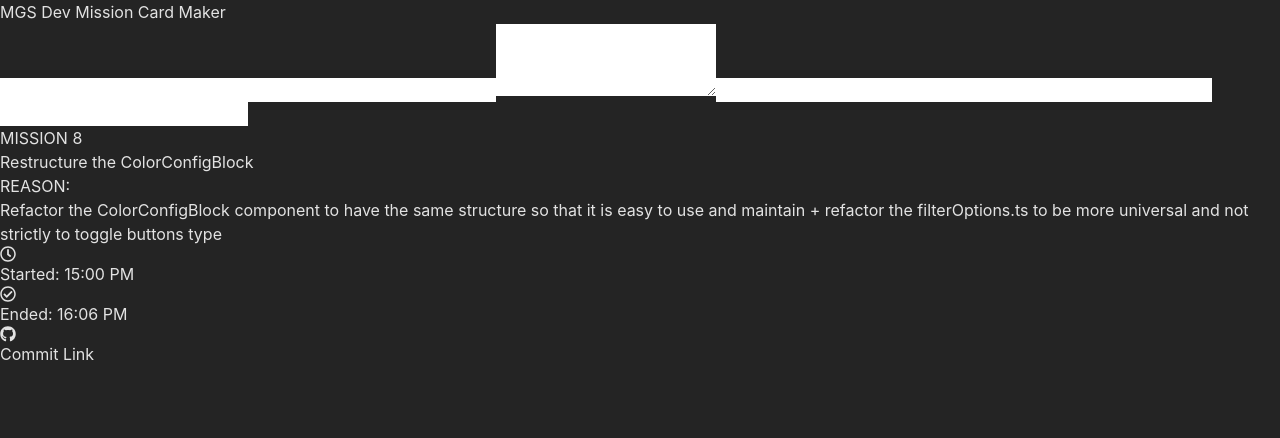
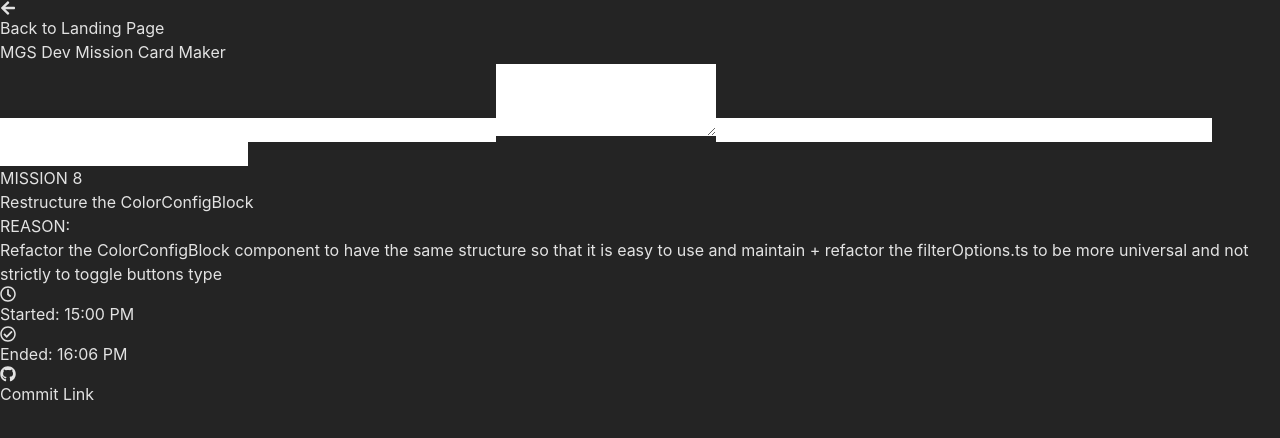
Before and after one commit to whoElseButUmar/u-tiliverse, a React (Vite) app: page / in a window 1280 px wide. Both pictures are taken after a click on the element 640 px from the left and 1384 px from the top of the page. Shown: the top 438 px of the page. Built offline with nearby package versions, Linux system fonts and the light colour scheme.

Commit message:
add back button and refactor

```diff
--- a/src/App.tsx
+++ b/src/App.tsx
@@ -3,22 +3,24 @@ import { LandingPage } from "./components/LandingPage";
 import MissionCodec from "./apps/MissionCodec";
 import { AppId } from "./types/app";
 
-function App() {
-  const [selectedApp, setSelectedApp] = useState<AppId | null>(null);
+const App: React.FC = () => {
+  const [currentApp, setCurrentApp] = useState<AppId | null>(null);
 
-  const handleAppSelect = (appId: AppId) => {
-    setSelectedApp(appId);
+  const handleNavigate = (appId: AppId | null) => {
+    setCurrentApp(appId);
   };
 
   return (
-    <div className=" min-h-screen w-screen">
-      {selectedApp === null ? (
-        <LandingPage onAppSelect={handleAppSelect} />
-      ) : selectedApp === "missioncodec" ? (
-        <MissionCodec />
-      ) : null}
+    <div>
+      {currentApp === null ? (
+        <LandingPage onAppSelect={handleNavigate} />
+      ) : currentApp === "missioncodec" ? (
+        <MissionCodec onBack={handleNavigate} />
+      ) : (
+        <div>App {currentApp} is under development</div>
+      )}
     </div>
   );
-}
+};
 
 export default App;
--- /dev/null
+++ b/src/apps/MissionCodec/components/MissionCard.tsx
@@ -0,0 +1,59 @@
+import React from "react";
+
+import { FaRegClock } from "@react-icons/all-files/fa/FaRegClock";
+import { FaRegCheckCircle } from "@react-icons/all-files/fa/FaRegCheckCircle";
+import { FaGithub } from "@react-icons/all-files/fa/FaGithub";
+
+interface MissionCardProps {
+  missionNumber: string;
+  missionTitle: string;
+  reason: string;
+  startTime: string;
+  endTime: string;
+  commitLink: string;
+}
+
+export const MissionCard: React.FC<MissionCardProps> = ({
+  missionNumber,
+  missionTitle,
+  reason,
+  startTime,
+  endTime,
+  commitLink,
+}) => (
+  <div className="w-96 h-144 bg-gray-800 border-4 border-green-500 rounded-xl shadow-xl overflow-hidden">
+    <div className="p-6 h-full flex flex-col justify-between">
+      <div>
+        <h3 className="text-3xl font-bold text-green-500 mb-2">
+          MISSION {missionNumber}
+        </h3>
+        <p className="text-xl text-white mb-4">{missionTitle}</p>
+      </div>
+      <div className="bg-gray-700 p-4 rounded-lg mb-4">
+        <h4 className="text-green-500 font-bold mb-2">REASON:</h4>
+        <p className="text-white text-sm">{reason}</p>
+      </div>
+      <div className="space-y-2">
+        <div className="flex items-center">
+          <FaRegClock className="w-5 h-5 text-green-500 mr-2" />
+          <span className="text-white">Started: {startTime}</span>
+        </div>
+        <div className="flex items-center">
+          <FaRegCheckCircle className="w-5 h-5 text-green-500 mr-2" />
+          <span className="text-white">Ended: {endTime}</span>
+        </div>
+        <div className="flex items-center">
+          <FaGithub className="w-5 h-5 text-green-500 mr-2" />
+          <a
+            href={commitLink}
+            className="text-blue-400 underline truncate"
+            target="_blank"
+            rel="noopener noreferrer"
+          >
+            Commit Link
+          </a>
+        </div>
+      </div>
+    </div>
+  </div>
+);
--- /dev/null
+++ b/src/apps/MissionCodec/components/MissionForm.tsx
@@ -0,0 +1,69 @@
+import React from "react";
+
+interface MissionFormProps {
+  formData: {
+    missionNumber: string;
+    missionTitle: string;
+    reason: string;
+    startTime: string;
+    endTime: string;
+    commitLink: string;
+  };
+  handleInputChange: (
+    e: React.ChangeEvent<HTMLInputElement | HTMLTextAreaElement>
+  ) => void;
+}
+
+export const MissionForm: React.FC<MissionFormProps> = ({
+  formData,
+  handleInputChange,
+}) => (
+  <div className="w-full max-w-md bg-gray-800 rounded-lg shadow-lg p-6 mb-8">
+    <h2 className="text-2xl font-bold mb-4 text-center text-green-500">
+      MGS Dev Mission Card Maker
+    </h2>
+    <input
+      className="w-full p-2 mb-4 border rounded bg-gray-700 text-white"
+      placeholder="Mission Number"
+      name="missionNumber"
+      value={formData.missionNumber}
+      onChange={handleInputChange}
+    />
+    <input
+      className="w-full p-2 mb-4 border rounded bg-gray-700 text-white"
+      placeholder="Mission Title"
+      name="missionTitle"
+      value={formData.missionTitle}
+      onChange={handleInputChange}
+    />
+    <textarea
+      className="w-full p-2 mb-4 border rounded bg-gray-700 text-white"
+      placeholder="Reason"
+      name="reason"
+      value={formData.reason}
+      onChange={handleInputChange}
+      rows={3}
+    />
+    <input
+      className="w-full p-2 mb-4 border rounded bg-gray-700 text-white"
+      placeholder="Start Time"
+      name="startTime"
+      value={formData.startTime}
+      onChange={handleInputChange}
+    />
+    <input
+      className="w-full p-2 mb-4 border rounded bg-gray-700 text-white"
+      placeholder="End Time"
+      name="endTime"
+      value={formData.endTime}
+      onChange={handleInputChange}
+    />
+    <input
+      className="w-full p-2 mb-4 border rounded bg-gray-700 text-white"
+      placeholder="Commit Link"
+      name="commitLink"
+      value={formData.commitLink}
+      onChange={handleInputChange}
+    />
+  </div>
+);
--- /dev/null
+++ b/src/apps/MissionCodec/hooks/useMissionForm.ts
@@ -0,0 +1,32 @@
+import { useState } from "react";
+
+interface MissionFormData {
+  missionNumber: string;
+  missionTitle: string;
+  reason: string;
+  startTime: string;
+  endTime: string;
+  commitLink: string;
+}
+
+export const useMissionForm = () => {
+  const [formData, setFormData] = useState<MissionFormData>({
+    missionNumber: "8",
+    missionTitle: "Restructure the ColorConfigBlock",
+    reason:
+      "Refactor the ColorConfigBlock component to have the same structure so that it is easy to use and maintain + refactor the filterOptions.ts to be more universal and not strictly to toggle buttons type",
+    startTime: "15:00 PM",
+    endTime: "16:06 PM",
+    commitLink:
+      "https://github.com/mujud/pathways/commit/bdc66c70caefa038252b63861720beae4c13a5d4",
+  });
+
+  const handleInputChange = (
+    e: React.ChangeEvent<HTMLInputElement | HTMLTextAreaElement>
+  ) => {
+    const { name, value } = e.target;
+    setFormData((prevData) => ({ ...prevData, [name]: value }));
+  };
+
+  return { formData, handleInputChange };
+};
--- a/src/apps/MissionCodec/index.tsx
+++ b/src/apps/MissionCodec/index.tsx
@@ -1,101 +1,34 @@
-import { useState } from "react";
-import { FaRegClock } from "@react-icons/all-files/fa/FaRegClock";
-import { FaRegCheckCircle } from "@react-icons/all-files/fa/FaRegCheckCircle";
-import { FaGithub } from "@react-icons/all-files/fa/FaGithub";
-const MissionCodec = () => {
-  const [missionNumber, setMissionNumber] = useState("8");
-  const [missionTitle, setMissionTitle] = useState(
-    "Restructure the ColorConfigBlock"
-  );
-  const [reason, setReason] = useState(
-    "Refactor the ColorConfigBlock component to have the same structure so that it is easy to use and maintain + refactor the filterOptions.ts to be more universal and not strictly to toggle buttons type"
-  );
-  const [startTime, setStartTime] = useState("15:00 PM");
-  const [endTime, setEndTime] = useState("16:06 PM");
-  const [commitLink, setCommitLink] = useState(
-    "https://github.com/mujud/pathways/commit/bdc66c70caefa038252b63861720beae4c13a5d4"
-  );
+import React from "react";
+import { useMissionForm } from "./hooks/useMissionForm";
+import { MissionForm } from "./components/MissionForm";
+import { MissionCard } from "./components/MissionCard";
+import { FaArrowLeft } from "@react-icons/all-files/fa/FaArrowLeft";
+import { AppId } from "../../types/app";
+
+interface MissionCodecProps {
+  onBack: (returnTo: AppId | null) => void;
+}
+
+const MissionCodec: React.FC<MissionCodecProps> = ({ onBack }) => {
+  const { formData, handleInputChange } = useMissionForm();
+
+  const handleBack = () => {
+    onBack(null); // null indicates return to the landing page
+  };
 
   return (
     <div className="flex flex-col items-center p-4 bg-gray-900 min-h-screen">
-      <div className="w-full max-w-md bg-gray-800 rounded-lg shadow-lg p-6 mb-8">
-        <h2 className="text-2xl font-bold mb-4 text-center text-green-500">
-          MGS Dev Mission Card Maker
-        </h2>
-        <input
-          className="w-full p-2 mb-4 border rounded bg-gray-700 text-white"
-          placeholder="Mission Number"
-          value={missionNumber}
-          onChange={(e) => setMissionNumber(e.target.value)}
-        />
-        <input
-          className="w-full p-2 mb-4 border rounded bg-gray-700 text-white"
-          placeholder="Mission Title"
-          value={missionTitle}
-          onChange={(e) => setMissionTitle(e.target.value)}
-        />
-        <textarea
-          className="w-full p-2 mb-4 border rounded bg-gray-700 text-white"
-          placeholder="Reason"
-          value={reason}
-          onChange={(e) => setReason(e.target.value)}
-          rows={3}
-        />
-        <input
-          className="w-full p-2 mb-4 border rounded bg-gray-700 text-white"
-          placeholder="Start Time"
-          value={startTime}
-          onChange={(e) => setStartTime(e.target.value)}
-        />
-        <input
-          className="w-full p-2 mb-4 border rounded bg-gray-700 text-white"
-          placeholder="End Time"
-          value={endTime}
-          onChange={(e) => setEndTime(e.target.value)}
-        />
-        <input
-          className="w-full p-2 mb-4 border rounded bg-gray-700 text-white"
-          placeholder="Commit Link"
-          value={commitLink}
-          onChange={(e) => setCommitLink(e.target.value)}
-        />
+      <div className="w-full max-w-md mb-4">
+        <button
+          onClick={handleBack}
+          className="flex items-center text-green-500 hover:text-green-400 transition-colors duration-200"
+        >
+          <FaArrowLeft className="mr-2" />
+          Back to Landing Page
+        </button>
       </div>
-
-      <div className="w-96 h-144 bg-gray-800 border-4 border-green-500 rounded-xl shadow-xl overflow-hidden">
-        <div className="p-6 h-full flex flex-col justify-between">
-          <div>
-            <h3 className="text-3xl font-bold text-green-500 mb-2">
-              MISSION {missionNumber}
-            </h3>
-            <p className="text-xl text-white mb-4">{missionTitle}</p>
-          </div>
-          <div className="bg-gray-700 p-4 rounded-lg mb-4">
-            <h4 className="text-green-500 font-bold mb-2">REASON:</h4>
-            <p className="text-white text-sm">{reason}</p>
-          </div>
-          <div className="space-y-2">
-            <div className="flex items-center">
-              <FaRegClock className="w-5 h-5 text-green-500 mr-2" />
-              <span className="text-white">Started: {startTime}</span>
-            </div>
-            <div className="flex items-center">
-              <FaRegCheckCircle className="w-5 h-5 text-green-500 mr-2" />
-              <span className="text-white">Ended: {endTime}</span>
-            </div>
-            <div className="flex items-center">
-              <FaGithub className="w-5 h-5 text-green-500 mr-2" />
-              <a
-                href={commitLink}
-                className="text-blue-400 underline truncate"
-                target="_blank"
-                rel="noopener noreferrer"
-              >
-                Commit Link
-              </a>
-            </div>
-          </div>
-        </div>
-      </div>
+      <MissionForm formData={formData} handleInputChange={handleInputChange} />
+      <MissionCard {...formData} />
     </div>
   );
 };
```
